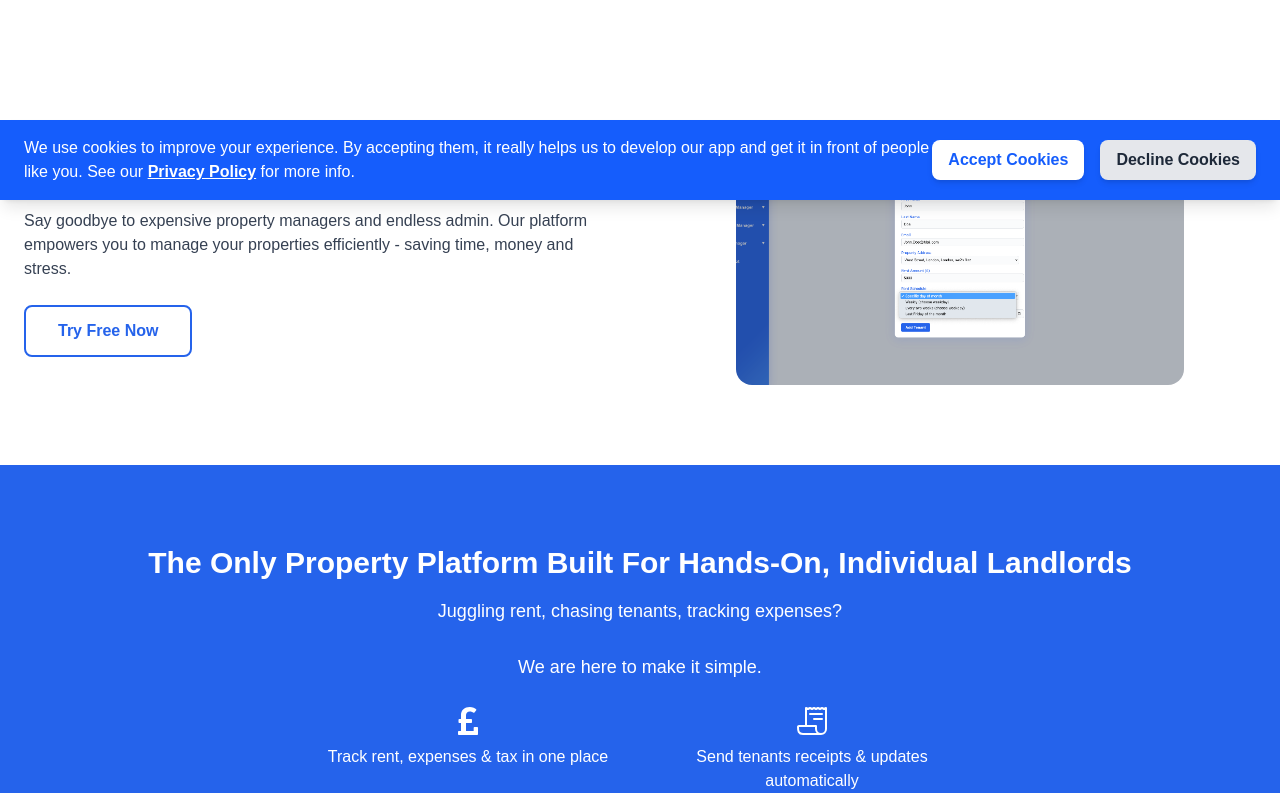
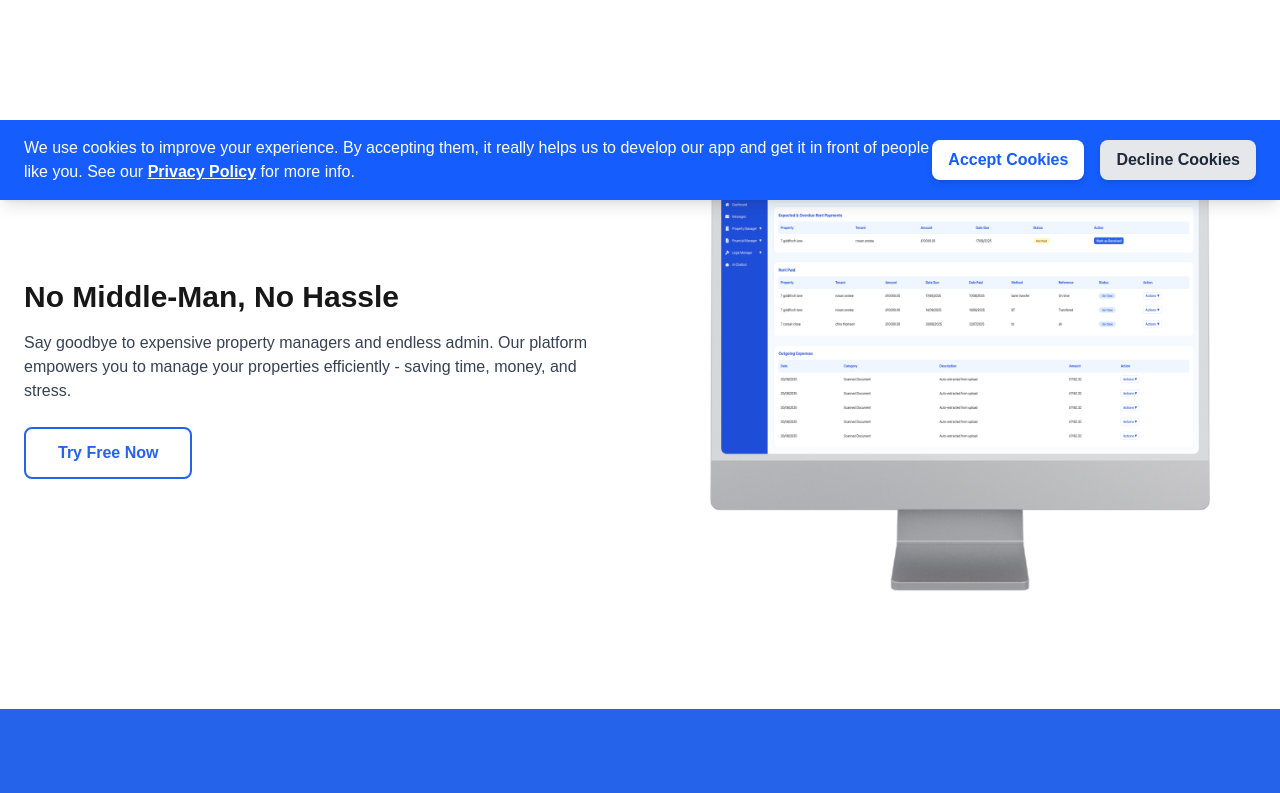
Before and after one commit to rubberduckies12/MyPropertyPal, a Next.js app in the folder marketing_site/: page / in a window 1280 px wide. Shown: the part 600-1393 px from the top of the page. Built offline with nearby package versions, Linux system fonts and the light colour scheme.

Commit message:
landing page

```diff
--- a/marketing_site/src/pages/home/home.jsx
+++ b/marketing_site/src/pages/home/home.jsx
@@ -303,7 +303,7 @@ function TestimonialsSlider() {
         <div className="w-full flex flex-col items-center">
           <AnimatePresence mode="wait" initial={false}>
             <motion.div
-              key={current}
+
               initial={{ opacity: 0, x: direction > 0 ? 60 : -60, scale: 0.98 }}
               animate={{ opacity: 1, x: 0, scale: 1 }}
               exit={{ opacity: 0, x: direction > 0 ? -60 : 60, scale: 0.98 }}
@@ -571,7 +571,7 @@ export default function Landing() {
                         No Middle-Man, No Hassle
                     </h2>
                     <p className="text-gray-700 mb-6 text-center md:text-left">
-                        Say goodbye to expensive property managers and endless admin. Our platform empowers you to manage your properties efficiently - saving time, money and stress.
+                        Say goodbye to expensive property managers and endless admin. Our platform empowers you to manage your properties efficiently - saving time, money, and stress.
                     </p>
                     <button
                         className="border-2 border-[#2563eb] text-[#2563eb] font-semibold rounded-lg px-8 py-3 hover:bg-[#2563eb] hover:text-white transition w-full md:w-auto text-center"
@@ -581,20 +581,14 @@ export default function Landing() {
                     </button>
                 </div>
                 <div className="flex justify-center">
-                    <div
-                        className="w-full max-w-md h-64 bg-blue-100 rounded-2xl flex items-center justify-center overflow-hidden cursor-zoom-in"
-                        onClick={() => setModalImg({ src: "/add-tenants.png", alt: "Add Tenants Preview" })}
-                        title="Click to view full screen"
-                    >
                     <Image
-                            src="/add-tenants.png"
-                            alt="Add Tenants Preview"
-                            width={600}
-                            height={300}
-                            className="object-cover w-full h-full"
+                        src="/finance.png" // Replace with the provided image path
+                        alt="No Middle-Man Preview"
+                        width={500} // Adjusted width to fit the section
+                        height={300} // Adjusted height to maintain aspect ratio
+                        className="object-contain" // Ensure the image scales proportionally
                         priority
                     />
-                    </div>
                 </div>
             </section>
 
@@ -678,17 +672,13 @@ export default function Landing() {
                     </button>
                 </div>
                 <div className="flex justify-center order-2 md:order-1">
-                    <div
-                        className="w-full max-w-md h-64 bg-blue-100 rounded-2xl flex items-center justify-center overflow-hidden cursor-zoom-in"
-                        onClick={() => setModalImg({ src: "/finances.png", alt: "Finances Preview" })}
-                        title="Click to view full screen"
-                    >
+                   <div className="flex justify-center">
                     <Image
-                            src="/finances.png"
-                            alt="Finances Preview"
-                            width={600}
-                            height={300}
-                            className="object-cover w-full h-full"
+                        src="/NoMiddleMan.png" // Replace with the provided image path
+                        alt="No Middle-Man Preview"
+                        width={500} // Adjusted width to fit the section
+                        height={300} // Adjusted height to maintain aspect ratio
+                        className="object-contain" // Ensure the image scales proportionally
                         priority
                     />
                 </div>
```
Also changed, not shown: marketing_site/public/NoMiddleMan.png (added), marketing_site/public/finance.png (added). Lines whose indentation alone changed are shown as unchanged.
